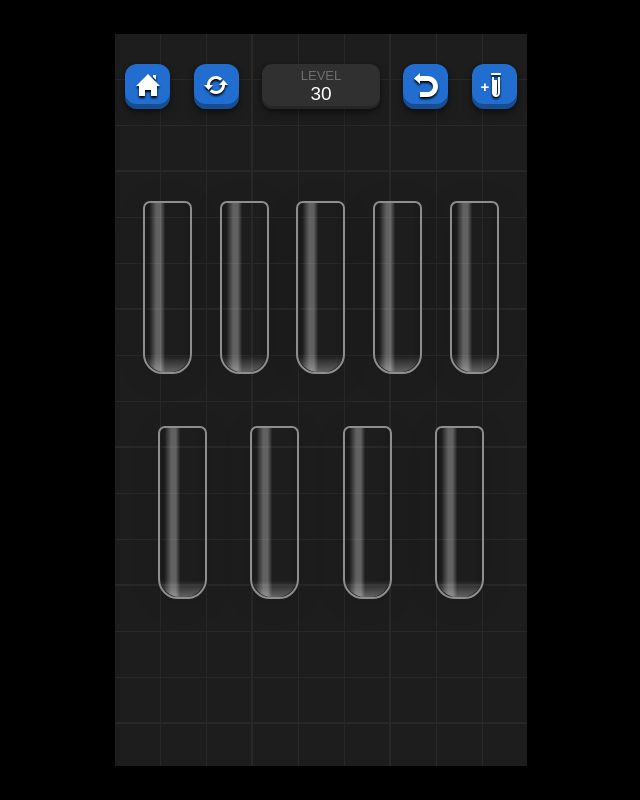
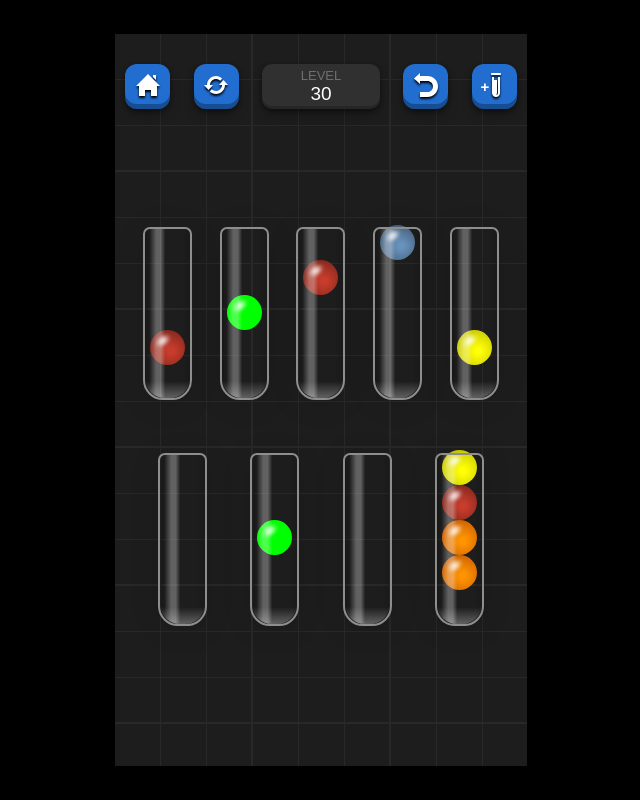
Before and after one commit to FranciscoJavierMartin/ball-sort-game, a Vue app: page /game in a window 1280 px wide. Shown: the whole page, without its empty margins (319-959 px from the left). Built offline with nearby package versions, Linux system fonts and the light colour scheme.

Commit message:
Refactor: Move to page

```diff
--- /dev/null
+++ b/src/modules/game/components/game/game.vue
@@ -0,0 +1,81 @@
+<template>
+  <GameWrapper :disable-u-i="false">
+    <GameHeader
+      :isSpecialLevel
+      :level
+      :totalUndo="2"
+      :tubeHelpEnabled="tubeDistribution.isComplete"
+    />
+    <RenderBalls :balls :size />
+    <Tubes
+      ref="tubes"
+      :size
+      :distribution="tubeDistribution.distribution"
+      :test-tubes
+      @click="handleClick"
+    />
+  </GameWrapper>
+</template>
+
+<script setup lang="ts">
+import { computed, reactive, ref, useTemplateRef, watch } from 'vue';
+import GameHeader from '@/modules/game/components/game-header/game-header.vue';
+import GameWrapper from '@/modules/game/components/game-wrapper/game-wrapper.vue';
+import type {
+  TubeDistribution,
+  Balls,
+  GameProps,
+  TestTubes,
+  CoordinateTube,
+} from '@/modules/common/interfaces/common';
+import getInitialBalls from '@/modules/game/helpers/get-initial-balls';
+import getInitialTestTubes from '@/modules/game/helpers/get-initial-test-tubes';
+import getInitialTubeDistribution from '@/modules/game/helpers/get-initial-tube-distribution';
+import Tubes from '@/modules/game/components/tubes/tubes.vue';
+import updatePositionBalls from '@/modules/game/helpers/update-position-balls';
+import RenderBalls from '@/modules/game/components/render-balls/render-balls.vue';
+
+const props = defineProps<
+  GameProps & { handleNextLevel: (isNextLevel: boolean) => void }
+>();
+
+const balls = ref<Balls[]>(getInitialBalls(props.tubes));
+const testTubes = ref<TestTubes[]>(
+  getInitialTestTubes(
+    props.tubes,
+    props.distribution,
+    props.capacity,
+    props.size,
+  ),
+);
+const tubeDistribution = reactive<TubeDistribution>(
+  getInitialTubeDistribution({
+    balls: balls.value,
+    capacity: props.capacity,
+    distribution: props.distribution,
+    testTubes: testTubes.value,
+  }),
+);
+
+const tubesRef = useTemplateRef('tubes');
+const coordinateTubes = computed<CoordinateTube[]>(
+  () => tubesRef.value?.coordinateTubes ?? [],
+);
+
+function handleClick(index: number): void {
+  console.log('Clicked', index);
+}
+
+watch(
+  () => [props.size, tubeDistribution, coordinateTubes.value],
+  ([newSize]) => {
+    console.log('Inside watch');
+    balls.value = updatePositionBalls(
+      balls.value,
+      coordinateTubes.value,
+      newSize as number,
+    );
+  },
+  { deep: true, immediate: true },
+);
+</script>
--- /dev/null
+++ b/src/modules/game/components/render-balls/render-balls.vue
@@ -0,0 +1,15 @@
+<template>
+  <Ball v-for="ball of filteredBalls" :key="ball.index" v-bind="ball" :size />
+</template>
+
+<script setup lang="ts">
+import type { Balls } from '@/modules/common/interfaces/common';
+import Ball from '@/modules/game/components/ball/ball.vue';
+import { computed } from 'vue';
+
+const props = defineProps<{ balls: Balls[]; size: number }>();
+
+const filteredBalls = computed<Balls[]>(() => {
+  return props.balls.filter((ball) => ball.x && ball.y);
+});
+</script>
--- a/src/modules/game/pages/game-page.vue
+++ b/src/modules/game/pages/game-page.vue
@@ -1,40 +1,12 @@
 <template>
-  <GameWrapper :disable-u-i="false">
-    <GameHeader
-      :isSpecialLevel="level.isSpecialLevel"
-      :level="level.level"
-      :totalUndo="2"
-      :tubeHelpEnabled="tubeDistribution.isComplete"
-    />
-    <Tubes
-      ref="tubes"
-      :size="level.size"
-      :distribution="tubeDistribution.distribution"
-      :test-tubes
-      @click="handleClick"
-    />
-  </GameWrapper>
+  <Game v-bind="level" />
 </template>
 
 <script setup lang="ts">
-import { computed, reactive, ref, useTemplateRef, watch } from 'vue';
-import GameHeader from '@/modules/game/components/game-header/game-header.vue';
-import GameWrapper from '@/modules/game/components/game-wrapper/game-wrapper.vue';
-import type {
-  TubeDistribution,
-  Balls,
-  GameProps,
-  TestTubes,
-  CoordinateTube,
-} from '@/modules/common/interfaces/common';
-import getInitialBalls from '@/modules/game/helpers/get-initial-balls';
-import getInitialTestTubes from '@/modules/game/helpers/get-initial-test-tubes';
-import getInitialTubeDistribution from '@/modules/game/helpers/get-initial-tube-distribution';
-import Tubes from '@/modules/game/components/tubes/tubes.vue';
-import updatePositionBalls from '@/modules/game/helpers/update-position-balls';
+import Game from '@/modules/game/components/game/game.vue';
+import type { GameProps } from '@/modules/common/interfaces/common';
 
 const level: GameProps & {
-  levelCompleted: boolean;
   handleNextLevel: (isNextLevel: boolean) => void;
 } = {
   capacity: 4,
@@ -100,47 +72,7 @@ const level: GameProps & {
       ],
     },
   },
-  levelCompleted: false,
   // eslint-disable-next-line @typescript-eslint/no-unused-vars
   handleNextLevel: (isNextLevel = false) => {},
 };
-
-const balls = ref<Balls[]>(getInitialBalls(level.tubes));
-const testTubes = ref<TestTubes[]>(
-  getInitialTestTubes(
-    level.tubes,
-    level.distribution,
-    level.capacity,
-    level.size,
-  ),
-);
-const tubeDistribution = reactive<TubeDistribution>(
-  getInitialTubeDistribution({
-    balls: balls.value,
-    capacity: level.capacity,
-    distribution: level.distribution,
-    testTubes: testTubes.value,
-  }),
-);
-
-const tubesRef = useTemplateRef('tubes');
-const coordinateTubes = computed<CoordinateTube[]>(
-  () => tubesRef.value?.coordinateTubes ?? [],
-);
-
-function handleClick(index: number): void {
-  console.log('Clicked', index);
-}
-
-watch(
-  () => [level.size, tubeDistribution],
-  ([newSize, newTubeDistribution]) => {
-    balls.value = updatePositionBalls(
-      balls.value,
-      coordinateTubes.value,
-      newSize as number,
-    );
-  },
-  { deep: true, immediate: true },
-);
 </script>
```
